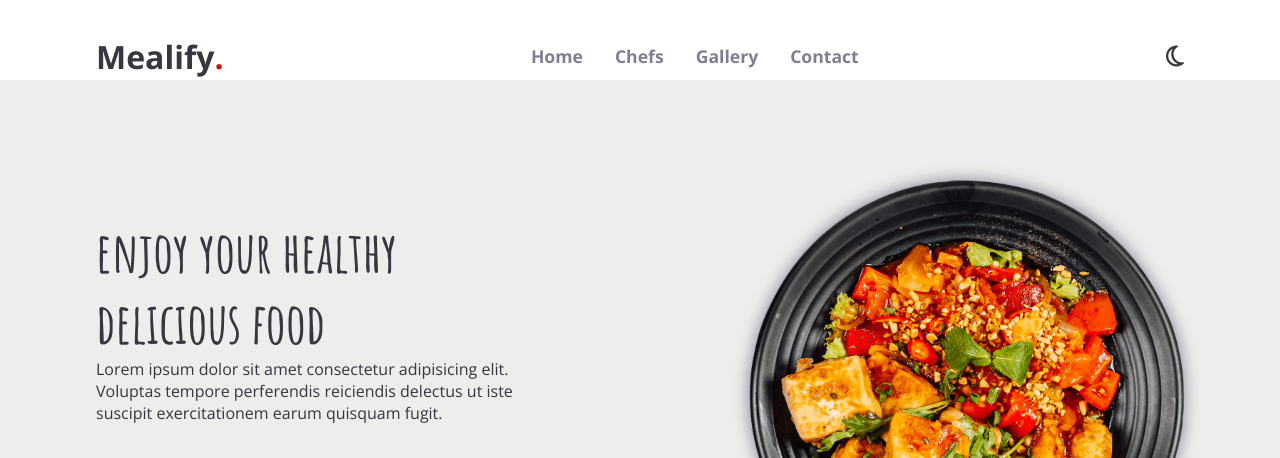
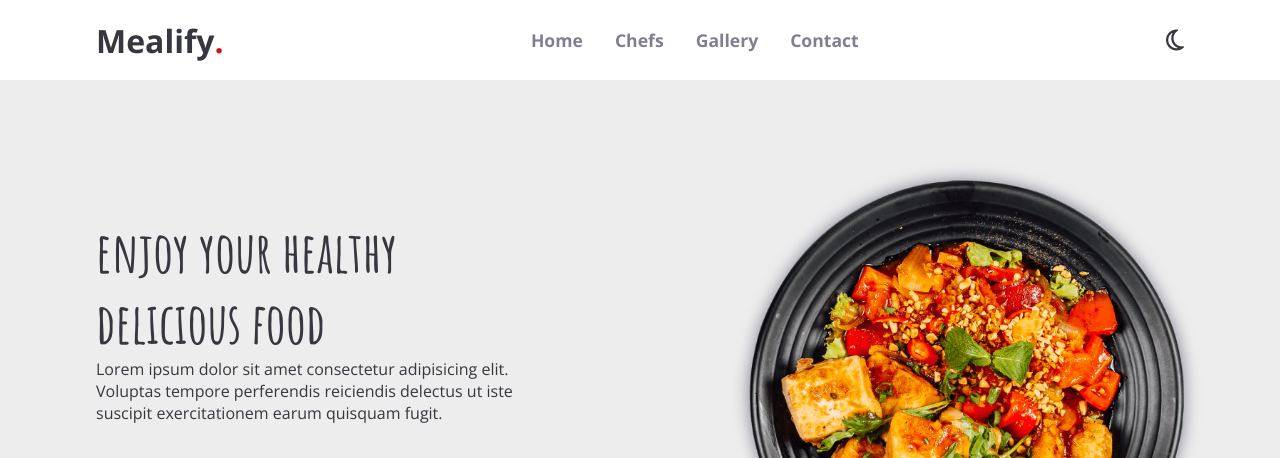
Before and after one commit to HeshamAbdelalem/mealify, a plain HTML site: page index.html in a window 1280 px wide. Shown: the top 458 px of the page. Drawn offline with nearby package versions, Linux system fonts and the light colour scheme.

```diff
--- a/css/main.css
+++ b/css/main.css
@@ -113,16 +113,17 @@ a.btn--red {
   box-shadow: 0px 0px 1rem var(--light-bg-grey);
   position: fixed;
   width: 100%;
-  height: 10vh;
+  height: 5rem;
   background-color: var(--light-bg-white);
   z-index: 100;
+  display: flex;
+  align-items: center;
 }
 
 .navbar .container {
   display: flex;
   justify-content: space-between;
   align-items: center;
-  padding: 1.5rem 0;
   font-weight: 600;
 }
 
```
